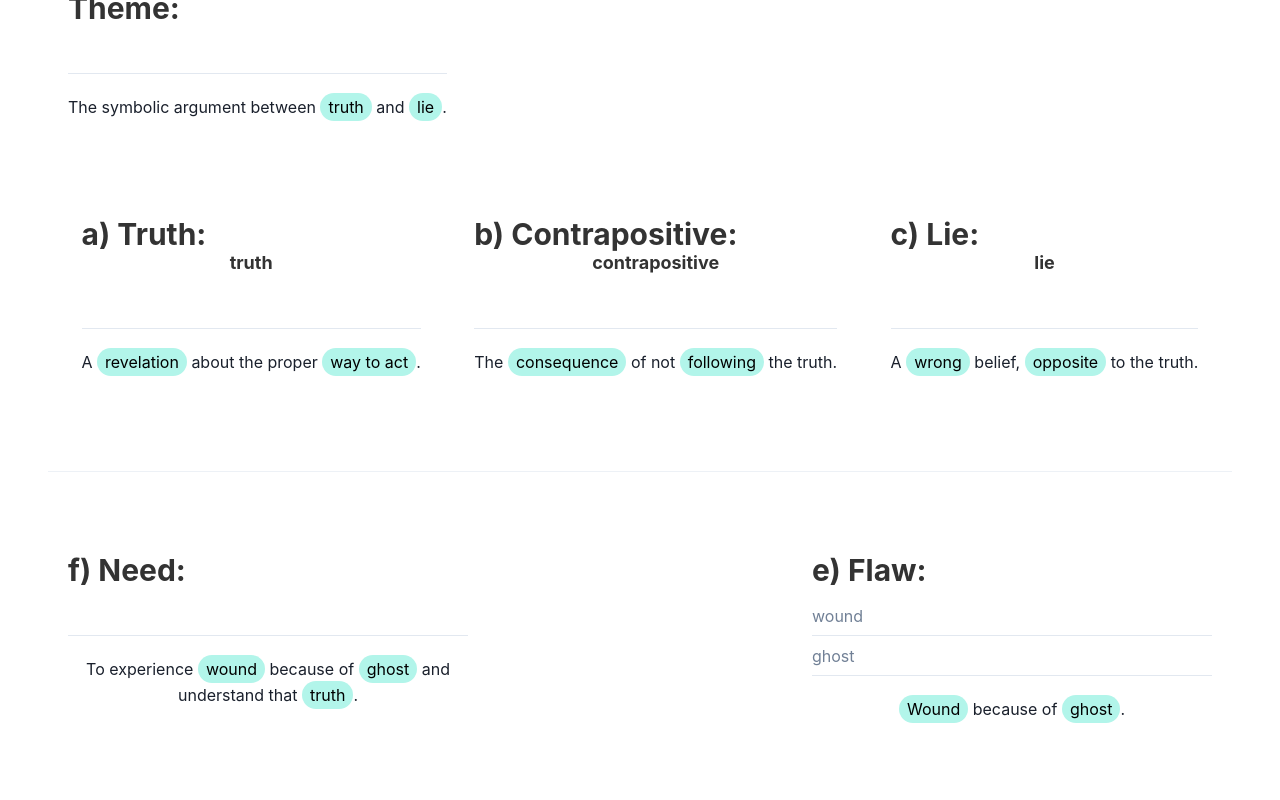
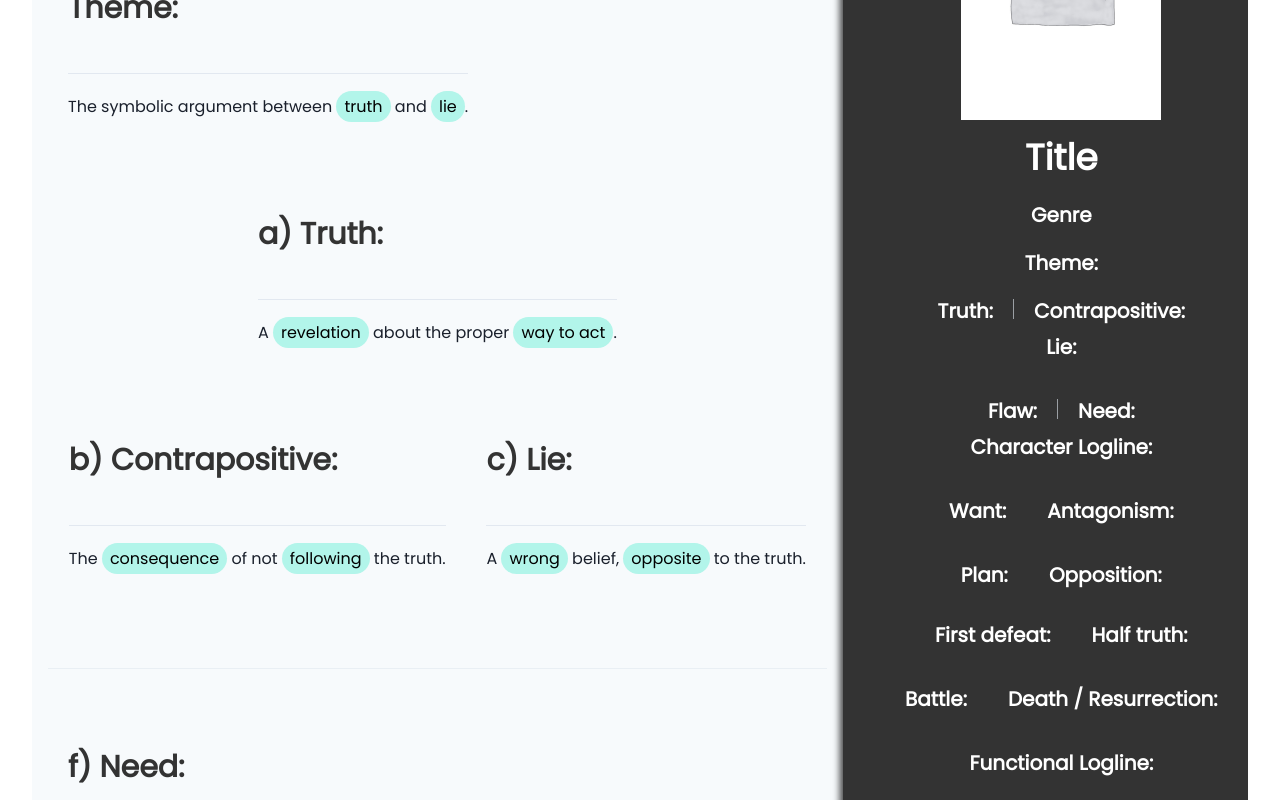
Before and after one commit to MauLight/vite-react-dramatic-basis, a React (Vite) app: page / in a window 1280 px wide. Shown: the part 380-1180 px from the top of the page. Built offline with nearby package versions, Linux system fonts and the light colour scheme.

Commit message:
sidebar added

```diff
--- a/src/components/Climax.jsx
+++ b/src/components/Climax.jsx
@@ -18,6 +18,7 @@ export default function Climax() {
     const handleChange = (e) => {
         console.log(e.target.value)
         setClimax(e.target.value)
+        changeInputValue("climax", e.target.value)
         setIsHidden("")
     }
 
--- a/src/components/Conflict.jsx
+++ b/src/components/Conflict.jsx
@@ -160,7 +160,9 @@ export default function Conflict() {
                             {`Unified forces against the protagonist:`}
                         </Highlight>
                     </Text>
-                    <OppositionList />
+                    {
+                        !state.antagonist && !state.allies && !state.gatekeepers ? "" : <OppositionList />
+                    }
                 </Box>
             </Flex>
             <Conflict_Squeme />
--- a/src/components/ch_logline.jsx
+++ b/src/components/ch_logline.jsx
@@ -23,7 +23,7 @@ export const CH_Logline = () => {
                     styles={{ px: '2', py: '1', rounded: 'full', bg: 'teal.100' }}
 
                 >
-                    {!state.ch_logline ? `After ${state.contrapositive}, a character who has ${state.wound.toLowerCase()} because of ${state.ghost} has to experience ${state.wound.toLowerCase()} because of ${state.ghost} to understand that ${state.truth}.` : state.ch_logline}
+                    {`After ${state.contrapositive}, a character who has ${state.wound.toLowerCase()} because of ${state.ghost} has to experience ${state.wound.toLowerCase()} because of ${state.ghost} to understand that ${state.truth}.`}
                 </Highlight>
             </Text>
         </Box>
--- a/src/components/character.jsx
+++ b/src/components/character.jsx
@@ -13,7 +13,7 @@ export const Character = () => {
     return (
         <Flex wrap="wrap" justifyContent="space-between">
             <Box my={10} mx={5} maxW={400}>
-                <Heading as="h4" textAlign="left" fontSize={30}>{"f) Need: "}{state.need}</Heading>
+                <Heading as="h4" textAlign="left" fontSize={30}>{"f) Need: "}</Heading>
                 <Input variant="flushed" type="text" onChange={e => changeInputValue("need", e.target.value)} />
                 <Text mt={5} lineHeight='tall'>
                     <Highlight
@@ -22,12 +22,12 @@ export const Character = () => {
                         styles={{ px: '2', py: '1', rounded: 'full', bg: 'teal.100' }}
 
                     >
-                        {!state.need ? `To experience ${state.wound.toLowerCase()} because of ${state.ghost} and understand that ${state.truth}.` : state.need}
+                        {`To experience ${state.wound.toLowerCase()} because of ${state.ghost} and understand that ${state.truth}.`}
                     </Highlight>
                 </Text>
             </Box>
             <Box my={10} mx={5} maxW={400}>
-                <Heading as="h4" textAlign="left" fontSize={30}>{"e) Flaw: "}{state.flaw}</Heading>
+                <Heading as="h4" textAlign="left" fontSize={30}>{"e) Flaw: "}</Heading>
                 <Input placeholder="wound" variant="flushed" type="text" onChange={e => changeInputValue("wound", e.target.value)} />
                 <Input placeholder="ghost" variant="flushed" type="text" onChange={e => changeInputValue("ghost", e.target.value)} />
                 <Text mt={5} lineHeight='tall'>
--- /dev/null
+++ b/src/components/sidebar.jsx
@@ -0,0 +1,179 @@
+import { AtSignIcon, CalendarIcon, ChevronRightIcon, EditIcon, UnlockIcon } from '@chakra-ui/icons'
+import { Avatar, AvatarBadge, Box, Button, Divider, Heading, Image, List, ListIcon, ListItem, Text, useToast } from '@chakra-ui/react'
+import { NavLink } from 'react-router-dom'
+import { AppContext } from "../main"
+import image from '../img/poster-placeholder.jpg'
+import { useContext } from 'react'
+
+export default function Sidebar() {
+
+    const { state, dispatch } = useContext(AppContext)
+
+    const toast = useToast();
+
+    const OppositionList = () => {
+        return (
+            <List textAlign="left">
+                <ListItem>
+                    <ListIcon as={ChevronRightIcon} color='green.500' />
+                    {state.antagonist}
+                </ListItem>
+                <ListItem>
+                    <ListIcon as={ChevronRightIcon} color='green.500' />
+                    {state.allies}
+                </ListItem>
+                <ListItem>
+                    <ListIcon as={ChevronRightIcon} color='green.500' />
+                    {state.gatekeepers}
+                </ListItem>
+            </List>
+        )
+    }
+
+    const handleClick = () => {
+        toast({
+            title: "Logged out",
+            description: "You've succesfully logged out of the system.",
+            duration: 5000,
+            isClosable: true,
+            status: "success",
+            variant: 'left-accent',
+            position: 'bottom-right',
+            icon: <UnlockIcon />
+        });
+    }
+
+    const btnStyle = {
+        p: "30px",
+        bg: "tomato",
+        color: "white",
+        mt: "20px",
+        borderRadius: "5px",
+        transition: "all 0.3s ease",
+        ':hover': {
+            bg: "gray.100",
+            color: "tomato"
+        },
+        ':active': {
+            bg: "tomato",
+            color: "white",
+        }
+    }
+
+    return (
+        <List color="white" fontSize="1.2em" spacing={4} position="sticky" top="-300" >
+            <ListItem mt={7} justifyContent="center" display="flex">
+                <Image w={200} h={300} objectFit='cover' src={image} alt='placeholder' />
+            </ListItem>
+
+            <ListItem justifyContent="center" display="flex" >
+                <Heading>Title</Heading>
+            </ListItem>
+            <ListItem justifyContent="center" display="flex" >
+                <Heading as="h6" fontSize={20}>Genre</Heading>
+            </ListItem>
+            <ListItem justifyContent="center" display="flex" >
+                <Heading as="h6" fontSize={20}>Theme: {state.theme}</Heading>
+            </ListItem>
+            <ListItem h={5} justifyContent="center" display="flex" >
+                <Heading as="h6" fontSize={20}>Truth:
+                    <Text fontSize={12} fontWeight="medium">{state.truth === "truth" ? "" : state.truth}</Text>
+                </Heading>
+                <Divider m="0 20px" orientation='vertical' />
+                <Heading as="h6" fontSize={20}>Contrapositive:
+                    <Text fontSize={12} fontWeight="medium">{state.contrapositive === "contrapositive" ? "" : state.contrapositive}</Text>
+                </Heading>
+            </ListItem>
+            <ListItem justifyContent="center" display="flex" >
+                <Heading as="h6" fontSize={20}>Lie:
+                    <Text fontSize={12} fontWeight="medium">{state.lie === "lie" ? "" : state.lie}</Text>
+                </Heading>
+            </ListItem>
+            <ListItem mt="auto" h={5} justifyContent="center" display="flex" >
+                <Heading as="h6" fontSize={20}>Flaw:
+                    <Text fontSize={12} fontWeight="medium">{state.wound === "Wound" && state.ghost === "ghost" ? "" : `${state.wound.toLowerCase()} because of ${state.ghost}.`}</Text>
+                </Heading>
+                <Divider m="0 20px" orientation='vertical' />
+                <Heading as="h6" fontSize={20}>Need:
+                    <Text fontSize={12} fontWeight="medium">{!state.need ? "" : state.need}</Text>
+                </Heading>
+            </ListItem>
+            <ListItem justifyContent="center" display="flex" >
+                <Heading as="h6" fontSize={20}>Character Logline:
+                    <Text fontSize={12} fontWeight="medium">{state.ch_logline}</Text>
+                </Heading>
+            </ListItem>
+            <ListItem justifyContent="center" display="flex" >
+                <Heading as="h6" fontSize={20}>Want:
+                    <Text fontSize={12} fontWeight="medium">{state.goal === "goal" && state.desire === "desire" ? "" : `To ${state.goal} and achieve ${state.desire}`}</Text>
+                </Heading>
+                <Divider m="0 20px" orientation='vertical' />
+                <Heading as="h6" fontSize={20}>Antagonism:
+                    <Text fontSize={12} fontWeight="medium">{state.antagonism}</Text>
+                </Heading>
+            </ListItem>
+            <ListItem justifyContent="center" display="flex" mb={5}>
+                <Heading as="h6" fontSize={20}>Plan:
+                    <List textAlign="left" mt={2}>
+                        {state.plan.length === 0 ? null : state.plan.map((elem, index) => {
+                            return (
+
+                                <ListItem key={index} fontSize={12}>
+                                    <ListIcon as={ChevronRightIcon} color='green.500' />
+                                    {elem}
+                                </ListItem>
+                            )
+                        })}
+                    </List>
+                </Heading>
+                <Divider m="0 20px" orientation='vertical' />
+                <Heading as="h6" fontSize={20}>Opposition:
+                    {
+                        !state.antagonist && !state.allies && !state.gatekeepers ? "" : <OppositionList />
+                    }
+                </Heading>
+            </ListItem>
+            <ListItem justifyContent="center" display="flex" >
+                <Heading as="h6" fontSize={20}>First defeat:
+                    <Text fontSize={12} fontWeight="medium">{state.defeat}</Text>
+                </Heading>
+                <Divider m="0 20px" orientation='vertical' />
+                <Heading as="h6" fontSize={20}>Half truth:
+                    <Text fontSize={12} fontWeight="medium">{state.half_truth}</Text>
+                </Heading>
+            </ListItem>
+            <ListItem justifyContent="center" display="flex" >
+                <Heading as="h6" fontSize={20}>Battle:
+                    <Text fontSize={12} fontWeight="medium">{state.battle}</Text>
+                </Heading>
+                <Divider m="0 20px" orientation='vertical' />
+                <Heading as="h6" fontSize={20}>Death / Resurrection:
+                    <Text fontSize={12} fontWeight="medium">{state.resurrection}</Text>
+                </Heading>
+            </ListItem>
+            {
+                parseInt(state.climax) === 0 ?
+                    <ListItem justifyContent="center" display="flex" >
+                        <Heading as="h6" fontSize={20}>Self-Revelation:
+                            <Text fontSize={12} fontWeight="medium">
+                                {!state.psychological && !state.moral ? "" : `The protagonist understands that ${state.psychological} and that triggers them to ${state.moral}.`}
+                            </Text>
+                        </Heading>
+                    </ListItem>
+                    :
+                    <ListItem justifyContent="center" display={!state.climax ? "none" : "flex"} >
+                        <Heading as="h6" fontSize={20}>Fall into Lie:
+                            <Text fontSize={12} fontWeight="medium">
+                                {!state.psychological && !state.moral ? "" : `The protagonist fails to overcome ${state.psychological} and that triggers them to ${state.moral}.`}
+                            </Text>
+                        </Heading>
+                    </ListItem>
+            }
+            <ListItem justifyContent="center" display="flex" >
+                <Heading as="h6" fontSize={20}>Functional Logline:
+                    <Text fontSize={12} fontWeight="medium">{state.f_logline}</Text>
+                </Heading>
+            </ListItem>
+        </List>
+    )
+}
--- a/src/components/theme.jsx
+++ b/src/components/theme.jsx
@@ -15,7 +15,7 @@ export const Theme = () => {
         <>
             <Flex>
                 <Box my={10} mx={5}>
-                    <Heading as="h4" textAlign="left" fontSize={30}>Theme: {state.theme}</Heading>
+                    <Heading as="h4" textAlign="left" fontSize={30}>Theme: </Heading>
                     <Input variant="flushed" type="text" onChange={e => changeInputValue("theme", e.target.value)} />
                     <Text mt={5} lineHeight='tall'>
                         <Highlight
@@ -31,7 +31,7 @@ export const Theme = () => {
             </Flex>
             <Flex wrap="wrap" justifyContent="space-evenly">
                 <Box my={10} mx={5}>
-                    <Heading as="h4" textAlign="left" fontSize={30}>{'a) Truth: '}<Text textAlign="center" fontSize='lg'>{state.truth}</Text></Heading>
+                    <Heading as="h4" textAlign="left" fontSize={30}>{'a) Truth: '}</Heading>
                     <Input variant="flushed" type="text" onChange={e => changeInputValue("truth", e.target.value)} />
                     <Text mt={5} lineHeight='tall'>
                         <Highlight
@@ -46,7 +46,7 @@ export const Theme = () => {
                 </Box>
 
                 <Box my={10} mx={5}>
-                    <Heading as="h4" textAlign="left" fontSize={30}>{'b) Contrapositive: '}<Text textAlign="center" fontSize='lg'>{state.contrapositive}</Text></Heading>
+                    <Heading as="h4" textAlign="left" fontSize={30}>{'b) Contrapositive: '}</Heading>
                     <Input variant="flushed" type="text" onChange={e => changeInputValue("contrapositive", e.target.value)} />
                     <Text mt={5} lineHeight='tall'>
                         <Highlight
@@ -61,7 +61,7 @@ export const Theme = () => {
                 </Box>
 
                 <Box my={10} mx={5}>
-                    <Heading as="h4" textAlign="left" fontSize={30}>{'c) Lie: '}<Text textAlign="center" fontSize='lg'>{state.lie}</Text></Heading>
+                    <Heading as="h4" textAlign="left" fontSize={30}>{'c) Lie: '}</Heading>
                     <Input variant="flushed" type="text" onChange={e => changeInputValue("lie", e.target.value)} />
                     <Text mt={5} lineHeight='tall'>
                         <Highlight
--- a/src/index.css
+++ b/src/index.css
@@ -1,6 +1,7 @@
 @import "../src/styles/animation.css";
 @import url('https://fonts.googleapis.com/css2?family=Josefin+Sans:wght@400;500&display=swap');
 @import url('https://fonts.googleapis.com/css2?family=Roboto:wght@300&display=swap');
+@import url('https://fonts.googleapis.com/css2?family=Josefin+Sans&family=Poppins&display=swap');
 
 #root {
   max-width: 100% !important;
@@ -10,6 +11,9 @@
   padding: 35px !important;
   margin: 0%;
   padding: 2rem;
+  -webkit-box-shadow: 0px 7px 7px -3px rgba(0, 0, 0, 0.55);
+  -moz-box-shadow: 0px 7px 7px -3px rgba(0, 0, 0, 0.55);
+  box-shadow: 0px 7px 7px -3px rgba(0, 0, 0, 0.55);
 }
 
 .nav-item {
--- a/src/main.jsx
+++ b/src/main.jsx
@@ -3,9 +3,16 @@ import ReactDOM from 'react-dom/client'
 import { createContext, useReducer } from "react"
 import App from './App'
 import './index.css'
-import { ChakraProvider } from '@chakra-ui/react'
+import { ChakraProvider, extendTheme } from '@chakra-ui/react'
 import 'bootstrap/dist/css/bootstrap.min.css'
 import 'bootstrap/dist/js/bootstrap.bundle.min'
+
+const fonts = {
+  body: 'Poppins',
+  heading: 'Poppins'
+}
+
+const theme = extendTheme({ fonts });
 
 export const AppContext = createContext();
 
@@ -23,6 +30,7 @@ const initialState = {
   antagonist: "",
   allies: "",
   gatekeepers: "",
+  climax: null,
 }
 
 const reducer = (state, action) => {
@@ -45,7 +53,7 @@ const reducer = (state, action) => {
   if (action.type === 'half_truth') return { ...state, half_truth: action.payload }
   if (action.type === 'battle') return { ...state, battle: action.payload }
   if (action.type === 'resurrection') return { ...state, resurrection: action.payload }
-  if (action.type === 'psychological') return { ...state, psychological: action.payload }
+  if (action.type === 'climax') return { ...state, climax: action.payload }
   if (action.type === 'moral') return { ...state, moral: action.payload }
   if (action.type === 'f_logline') return { ...state, f_logline: action.payload }
 }
@@ -63,7 +71,7 @@ const Main = () => {
 
 ReactDOM.createRoot(document.getElementById('root')).render(
   <React.StrictMode>
-    <ChakraProvider>
+    <ChakraProvider theme={theme}>
       <Main />
     </ChakraProvider>
   </React.StrictMode>,
--- a/src/views/layout.jsx
+++ b/src/views/layout.jsx
@@ -1,11 +1,19 @@
 import { Outlet, Link } from "react-router-dom";
 import image from "../img/logo.26_nov.png"
+import { Grid, GridItem } from "@chakra-ui/react";
+import Sidebar from "../components/sidebar";
 
 const Layout = () => {
 
     const style = {
         width: '310px',
         paddingBottom: '10px',
+    }
+
+    const shadow = {
+        WebkitBoxShadow: "-6px 5px 7px -3px rgba(0,0,0,0.75)",
+        MozBoxShadow: "-6px 5px 7px -3px rgba(0,0,0,0.75)",
+        "boxShadow": "-6px 5px 7px -3px rgba(0,0,0,0.75)"
     }
 
 
@@ -40,7 +48,14 @@ const Layout = () => {
                     </div>
                 </div>
             </nav>
-            <Outlet />
+            <Grid templateColumns="repeat(6, 1fr)" bg="gray.50">
+                <GridItem as="main" colSpan={{ base: 6, lg: 4, xl: 4 }} >
+                    <Outlet />
+                </GridItem>
+                <GridItem sx={shadow} as="aside" colSpan={{ base: 6, lg: 2, xl: 2 }} bg="#333333    " minHeight={{ lg: "100vh" }} p={{ base: "20px", lg: "30px" }}>
+                    <Sidebar />
+                </GridItem>
+            </Grid>
         </>
     )
 }
```
Also changed, not shown: src/img/poster-placeholder.jpg (added).
